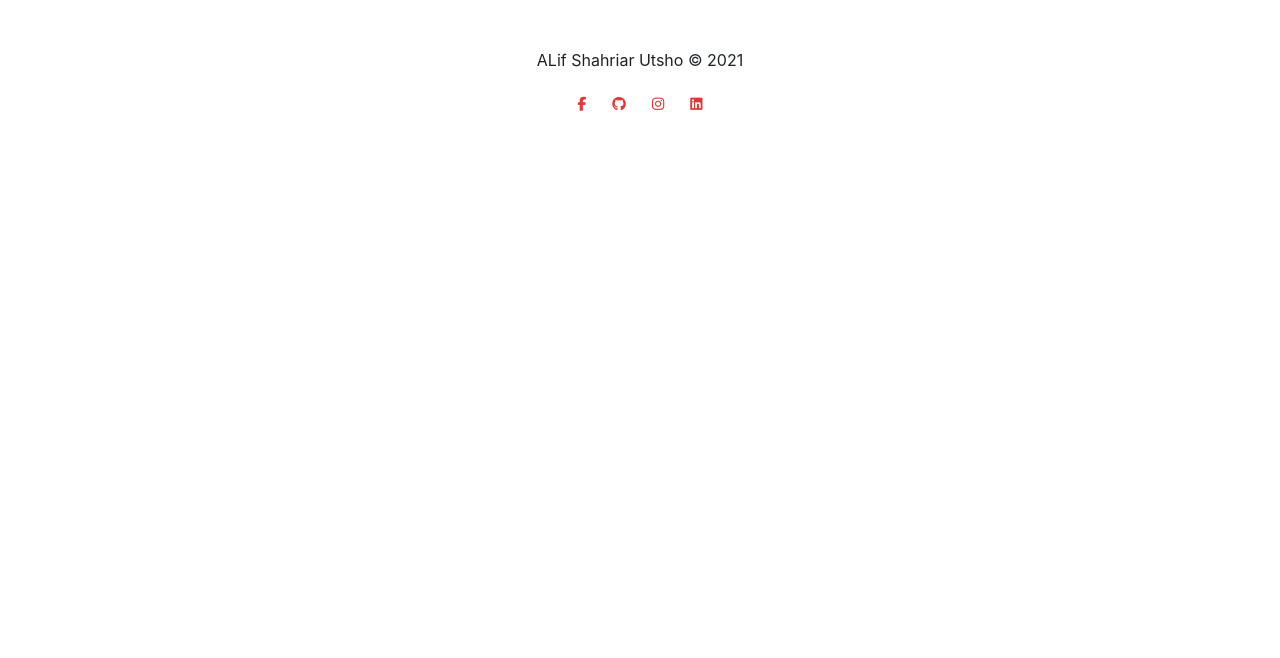
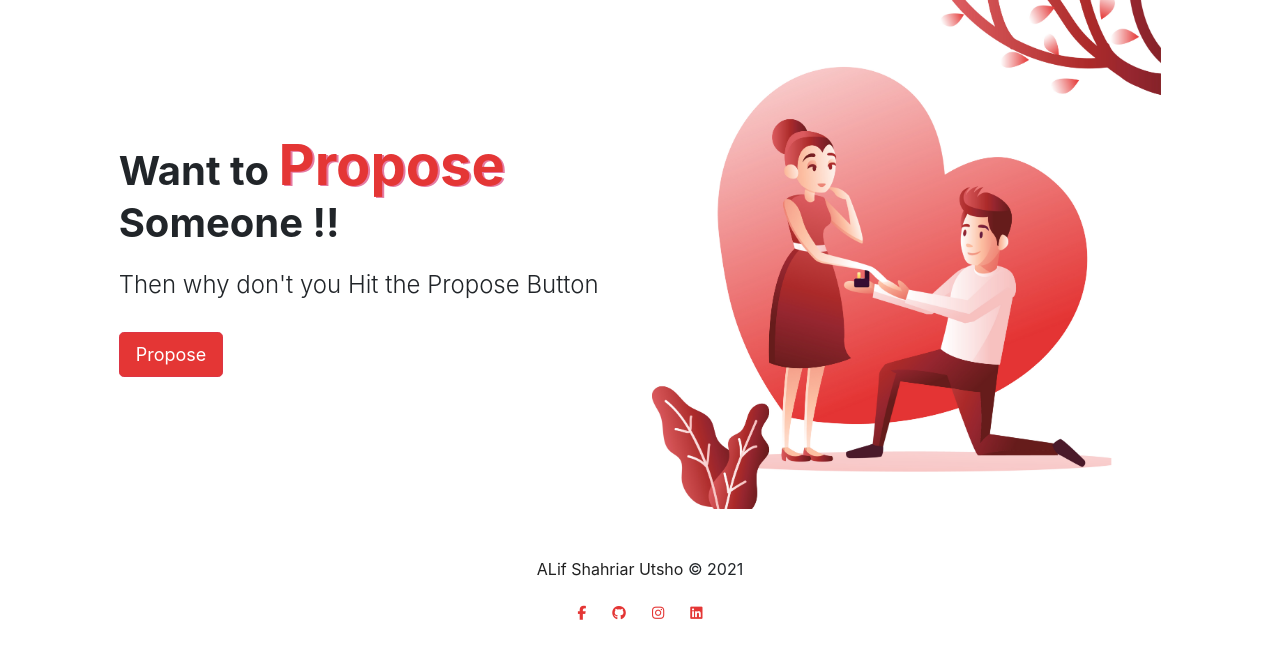
Before and after one commit to Alif-Utsho/alif-utsho.github.io, a React (Create React App) app: page / in a window 1280 px wide. Shown: the top 658 px of the page. Built offline with nearby package versions, Linux system fonts and the light colour scheme.

Commit message:
link problem

```diff
--- a/src/App.js
+++ b/src/App.js
@@ -9,7 +9,7 @@ const App = () => {
   return (
     <div>
         <Router>
-          <Submit path="/utsho" />
+          <Submit path="/" />
           <Submit path="/propose"/>
           <CrushPage path="/propose/:name" />
         </Router>
```
